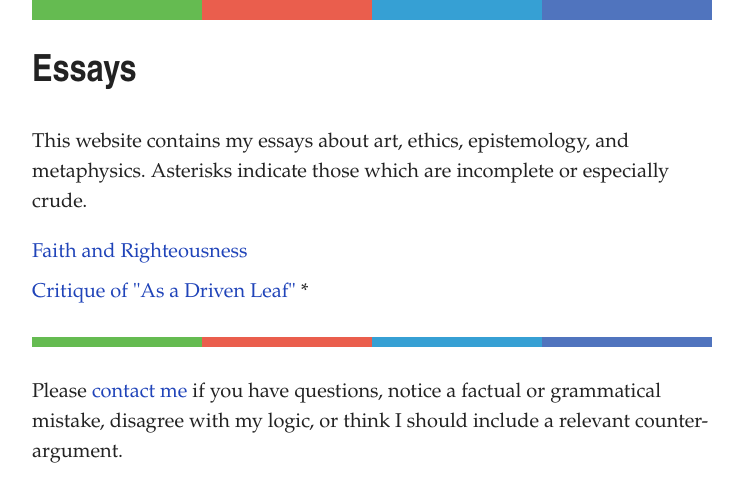
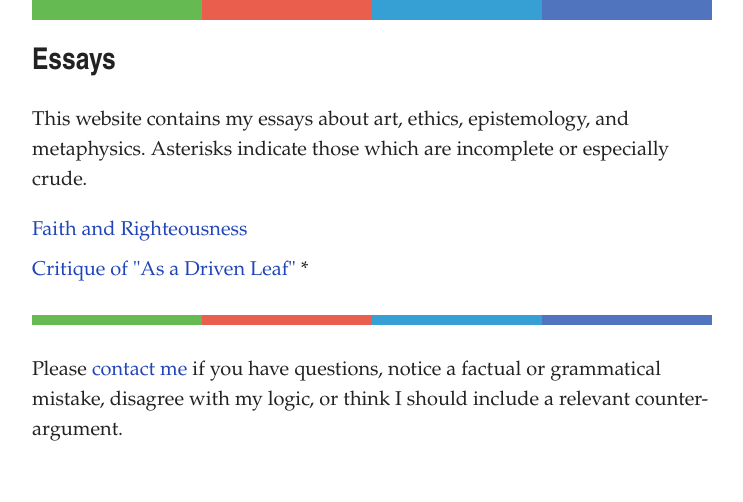
Before and after one commit to artsandmetaphysics/goodlifeodyssey, a Jekyll site: the page built from index.md, in a window 1280 px wide. Shown: the top 502 px of the page, without its empty margins (268-1011 px from the left). Built offline with Jekyll 4.4.1, drawn with Linux system fonts in a browser that asks for light colours.

Commit message:
Remove h3 styling
I probably won't ever have three levels in my essays

```diff
--- a/_layouts/basic.html
+++ b/_layouts/basic.html
@@ -60,17 +60,14 @@
       footer > svg {
         height: 0.5rem;
       }
-      h1, h2, h3 {
-        font-family: 'Helvetica Neue Condensed Bold', 'Arial Narrow', Arial, sans-serif;
+      h1, h2 {
+        font-family: 'Arial Narrow', Arial, sans-serif;
       }
       h1 {
-        font-size: 1.875rem;
+        font-size: 1.5rem;
       }
       h2 {
-        font-size: 1.5rem;
-      }
-      h3 {
-        font-size: 1.125rem;
+        font-size: 1.25rem;
       }
       a {
         background-color: transparent;
```
